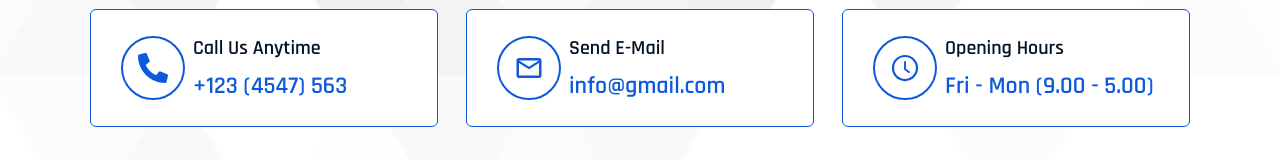
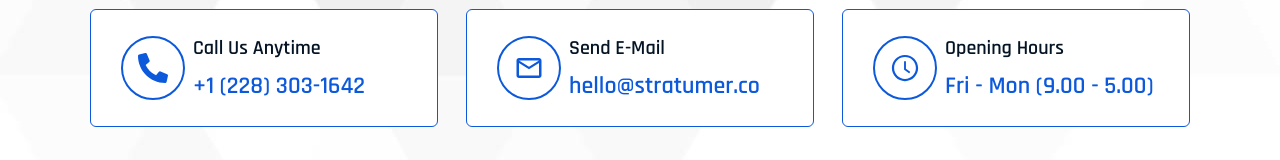
Before and after one commit to Tears822/Stratumer.co, a React (Vite) app: page /contact in a window 1280 px wide. Shown: the part 603-763 px from the top of the page. Built offline with nearby package versions, Linux system fonts and the light colour scheme.

Commit message:
updated contact info

```diff
--- a/src/Component1/Contact/Contact.jsx
+++ b/src/Component1/Contact/Contact.jsx
@@ -9,13 +9,13 @@ const processData = [
     id: 1,
     contactIcon: <FaPhoneAlt />,
     contactSubTitle: "Call Us  Anytime",
-    contactTitle: "+123 (4567) 890",
+    contactTitle: "+1 (228) 303-1642",
   },
   {
     id: 2,
     contactIcon: <HiOutlineMail />,
     contactSubTitle: "Send E-Mail",
-    contactTitle: "info@gmail.com",
+    contactTitle: "hello@stratumer.co",
   },
   {
     id: 3,
--- a/src/Component2/About/About.jsx
+++ b/src/Component2/About/About.jsx
@@ -95,7 +95,7 @@ const About = () => {
                 <Link to={"/"} className="inline-block">
                   <button className="text-2xl font-Rajdhani font-semibold text-HeadingColor-0 flex items-center gap-3">
                     <img src={phoneIcon} draggable={false} />
-                    +980 123 (456) 780
+                    +1 (228) 303-1642
                   </button>
                 </Link>
               </div>
--- a/src/Component2/Appionment/Appionment.jsx
+++ b/src/Component2/Appionment/Appionment.jsx
@@ -103,7 +103,7 @@ const Appionment = () => {
               <div>
                 <p className="font-Nunito text-[15px] text-white">Call Us</p>
                 <h5 className="font-Rajdhani font-semibold text-white text-xl mt-1">
-                  +980 123 (4567) 890
+                  +1 (228) 303-1642
                 </h5>
               </div>
             </div>
@@ -116,7 +116,7 @@ const Appionment = () => {
                   Send E-Mail
                 </p>
                 <h5 className="font-Rajdhani font-semibold text-white text-xl mt-1">
-                  example@hotmail.com
+                  hello@stratumer.co
                 </h5>
               </div>
             </div>
--- a/src/Component2/Contact/Contact.jsx
+++ b/src/Component2/Contact/Contact.jsx
@@ -17,7 +17,7 @@ const Contact = () => {
               Call Us Anytime
             </h5>
             <h1 className="font-Rajdhani font-bold text-xl leading-7 sm:text-[34px] sm:leading-[44px] md:text-[44px] md:leading-[54px] lg:text-[30px] lg:leading-[40px] xl:text-[36px] xl:leading-[46px] 2xl:text-[42px] 2xl:leading-[52px] text-white">
-              +980 123 (4567) 890
+              +1 (228) 303-1642
             </h1>
             <p className="font-Nunito text-TextColor-0 text-lg mt-6 mb-2">
               Professionally optimize interdependent intellectual interoperable{" "}
--- a/src/Pages/InnerPage/ContactInner/ContactBox/ContactBox.jsx
+++ b/src/Pages/InnerPage/ContactInner/ContactBox/ContactBox.jsx
@@ -8,13 +8,13 @@ const processData = [
     id: 1,
     contactBoxIcon: <FaPhoneAlt />,
     contactBoxSubTitle: "Call Us Anytime",
-    contactBoxTitle: "+123 (4547) 563",
+    contactBoxTitle: "+1 (228) 303-1642",
   },
   {
     id: 2,
     contactBoxIcon: <MdOutlineMail />,
     contactBoxSubTitle: "Send E-Mail",
-    contactBoxTitle: "info@gmail.com",
+    contactBoxTitle: "hello@stratumer.co",
   },
   {
     id: 3,
--- a/src/Pages/InnerPage/ProjectDetails/ProjectDetails.jsx
+++ b/src/Pages/InnerPage/ProjectDetails/ProjectDetails.jsx
@@ -146,13 +146,13 @@ const ProjectDetails = () => {
                 </h6>
                 <Link to={"/"}>
                   <button className="font-Nunito font-semibold text-2xl text-white">
-                    +123 (4567) 890
+                    +1 (228) 303-1642
                   </button>
                 </Link>
                 <Link to={"/"}>
                   <button className="font-Nunito text-white flex gap-2 items-center mt-4 mb-[52px]">
                     <MdEmail className="text-xl text-PrimaryColor-0" />
-                    example@gmail.com
+                    hello@stratumer.co
                   </button>
                 </Link>
                 <Link to={"/contact"}>
--- a/src/Pages/InnerPage/ServiceDetails/ServiceDetailsLayout.jsx
+++ b/src/Pages/InnerPage/ServiceDetails/ServiceDetailsLayout.jsx
@@ -220,13 +220,13 @@ const ServiceDetailsLayout = ({ content, activePath }) => {
                 </h6>
                 <Link to={"/"}>
                   <button className="font-Nunito font-semibold text-2xl text-white">
-                    +123 (4567) 890
+                    +1 (228) 303-1642
                   </button>
                 </Link>
                 <Link to={"/"}>
                   <button className="font-Nunito text-white flex gap-2 items-center mt-4 mb-[52px]">
                     <MdEmail className="text-xl text-PrimaryColor-0" />
-                    example@gmail.com
+                    hello@stratumer.co
                   </button>
                 </Link>
                 <Link to={"/contact"}>
--- a/src/Pages/InnerPage/TeamDetails/TeamDetailsMain.jsx
+++ b/src/Pages/InnerPage/TeamDetails/TeamDetailsMain.jsx
@@ -35,7 +35,7 @@ const TeamDetailsMain = () => {
                     Call Us Anytime
                   </h5>
                   <p className="font-Rajdhani text-PrimaryColor-0 font-semibold md:text-2xl lg:text-xl 2xl:text-2xl transition-all duration-500 group-hover:text-white">
-                    +123 (4547) 563
+                    +1 (228) 303-1642
                   </p>
                 </div>
               </div>
@@ -48,7 +48,7 @@ const TeamDetailsMain = () => {
                     Send E-Mail
                   </h5>
                   <p className="font-Rajdhani text-PrimaryColor-0 font-semibold md:text-2xl lg:text-xl 2xl:text-2x transition-all duration-500 group-hover:text-white">
-                    info@gmail.com
+                    hello@stratumer.co
                   </p>
                 </div>
               </div>
--- a/src/Shared/Footer/Footer2.jsx
+++ b/src/Shared/Footer/Footer2.jsx
@@ -77,11 +77,11 @@ const Footer2 = () => {
             <ul className="mr-9 2xl:mr-[90px]">
               <li className="flex gap-2 items-center font-Nunito text-white border-b border-BorderColor-0 border-dashed pb-5">
                 <RiPhoneFill size={"18"} className="text-PrimaryColor-0" />
-                +980 123 (4567) 890
+                +1 (228) 303-1642
               </li>
               <li className="flex gap-2 items-center font-Nunito text-white border-b border-BorderColor-0 border-dashed pb-5 mt-5">
                 <MdOutlineMail size={"18"} className="text-PrimaryColor-0" />
-                example@gmail.com
+                hello@stratumer.co
               </li>
               <li className="flex gap-2 items-start font-Nunito text-white mt-6">
                 <IoLocationSharp size={"18"} className="text-PrimaryColor-0" />
--- a/src/Shared/Footer/Footer3.jsx
+++ b/src/Shared/Footer/Footer3.jsx
@@ -44,7 +44,7 @@ const Footer3 = () => {
                 to={"/"}
                 className=" text-white opacity-60 transition-all duration-500 hover:opacity-100"
               >
-                613-822-9644
+                +1 (228) 303-1642
               </Link>
             </h6>
             <h6 className="font-Nunito flex items-center my-4">
@@ -54,7 +54,7 @@ const Footer3 = () => {
                 to={"/"}
                 className=" text-white opacity-60 transition-all duration-500 hover:opacity-100"
               >
-                info@example.com
+                hello@stratumer.co
               </Link>
             </h6>
             <h6 className="font-Nunito flex items-center">
--- a/src/Shared/Footer/Footer4.jsx
+++ b/src/Shared/Footer/Footer4.jsx
@@ -59,7 +59,7 @@ const Footer4 = () => {
                 <FaPhoneVolume className="text-xl text-white" />
               </div>
               <p className="font-Nunito text-TextColor-0">
-                +258 (549) 2158 3215
+                +1 (228) 303-1642
               </p>
             </div>
             <div className="flex items-center gap-3 my-7">
@@ -67,7 +67,7 @@ const Footer4 = () => {
                 <HiOutlineMail className="text-2xl text-white" />
               </div>
               <p className="font-Nunito text-TextColor-0">
-                support@example.com
+                hello@stratumer.co
               </p>
             </div>
             <p className="font-Nunito text-TextColor-0">
```
